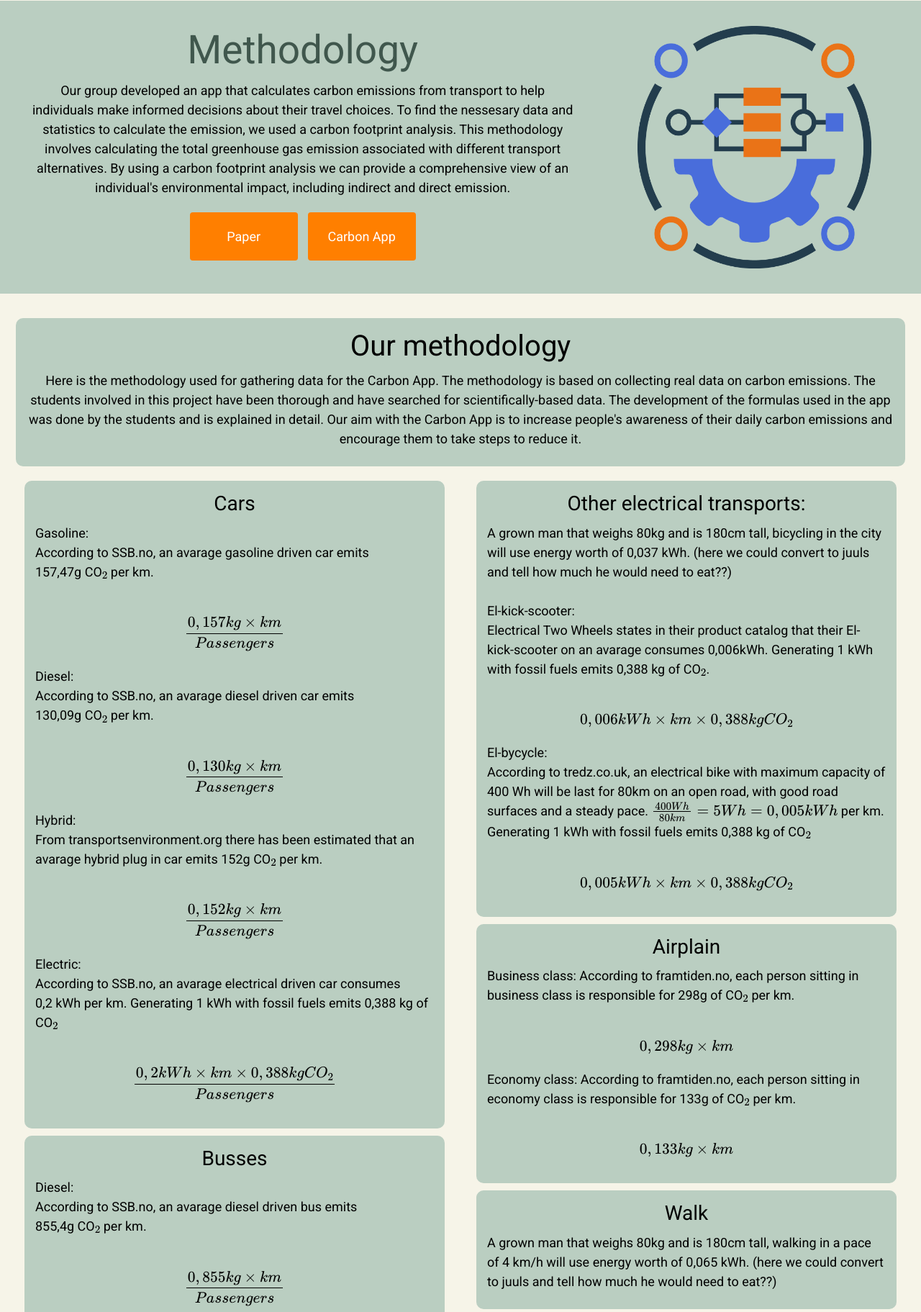
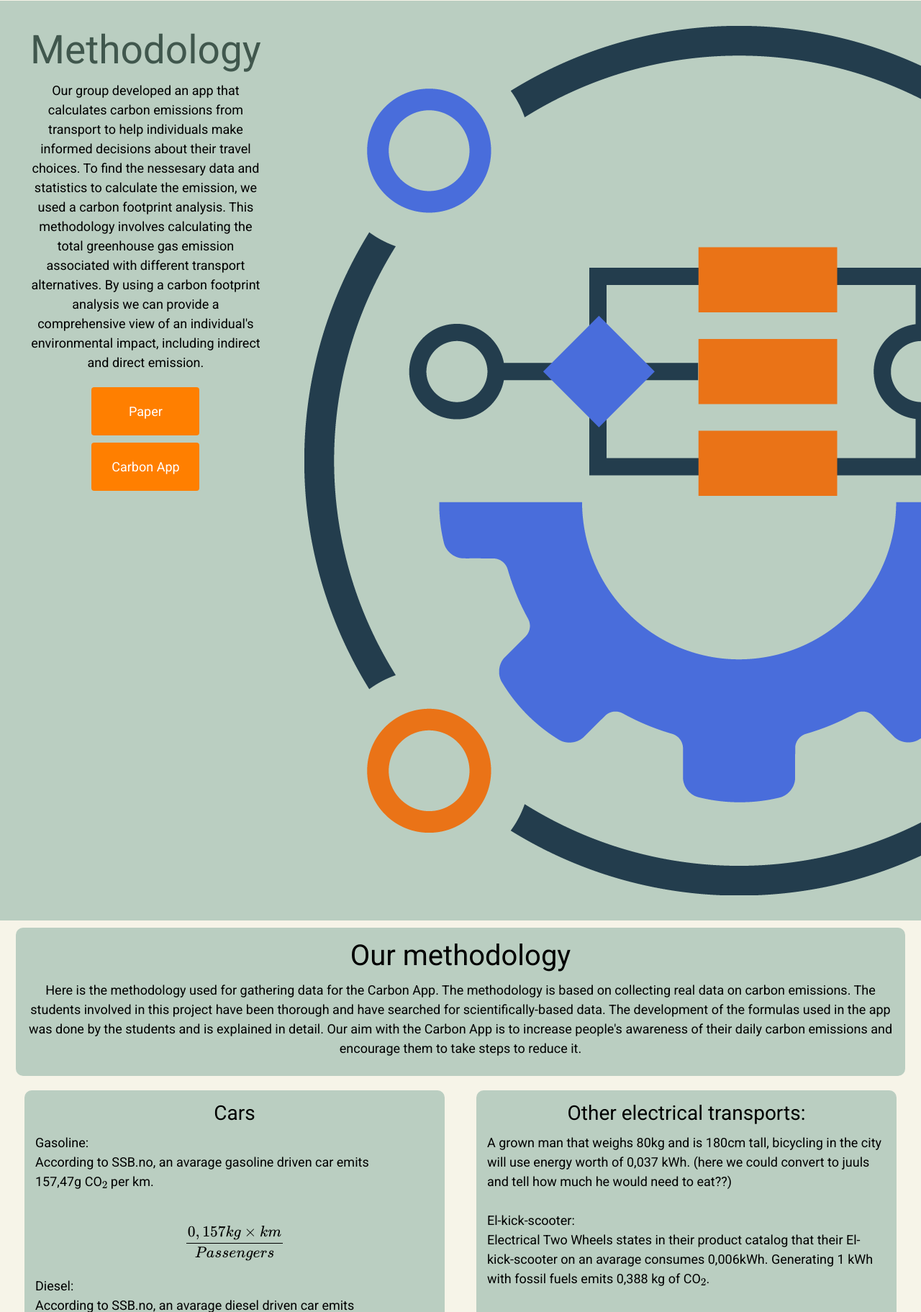
Before and after one commit to Andrei-Cos/Carbon_App_Grp1, a Flask app: page /methodology in a window 1280 px wide; the page is wider, and only the part inside the window is pictured. Shown: the part 117-1940 px from the top of that part at 72% size. Run offline with Flask 2, Linux system fonts and the light colour scheme; some libraries are stand-ins or nearby versions.

Commit message:
Update methodology.html

```diff
--- a/capp/templates/methodology.html
+++ b/capp/templates/methodology.html
@@ -1,10 +1,3 @@
-<!-- Colors
-Home, section 1 (header, background): #698269
-Home, section 1 (header, boxes): #B99B6B
-Home, section 2 (developers, background): #F1DBBF
-Home, section 2 (developers, boxes): #AA5656
-*/ -->
-
 {% extends "layout.html" %}
 {% block content %}
 
@@ -22,17 +15,12 @@ Home, section 2 (developers, boxes): #AA5656
           </p>
             <button class="btn">
                 <a href="https://docs.google.com/document/d/1LB7sJ2ddfoHPvye0LtYxO5xrmzEQeNHj2j6Ac6Gt_8c/edit?fbclid=IwAR3QH5EGtb0Qicoog0iJNQiYWfmuadTB3eiiieQOIfvOQS1CTFyBkUBR96I" class="button" target="_blank">Paper</a>
-
-
                 <a href="{{url_for('carbon_app.carbon_app_home')}}" class="button">Carbon App</a>
             </button>
         </div>
         <div class="box">
           <img
-            src="{{url_for('static', filename='icons/methodology_photo.png')}}"
-            width="325"
-            height="337"
-            alt=""/>
+            src="{{url_for('static', filename='icons/methodology_photo.png')}}"/>
         </div>
       </div>
 
@@ -43,7 +31,7 @@ Home, section 2 (developers, boxes): #AA5656
 <section class="section_transports">
     <div class="container">
 
-      <div class="transports" style="display:block;">
+      <div class="transports">
         <br>
         <div class="box">
           <h1 style="text-align:center;"> Our methodology</h1>
@@ -58,7 +46,7 @@ Home, section 2 (developers, boxes): #AA5656
         </div>
       </div>
 
-      <div class="transports" style="text-align: left;">
+      <div class="transports">
           <div class="container">
             <div class="box">
 
```
